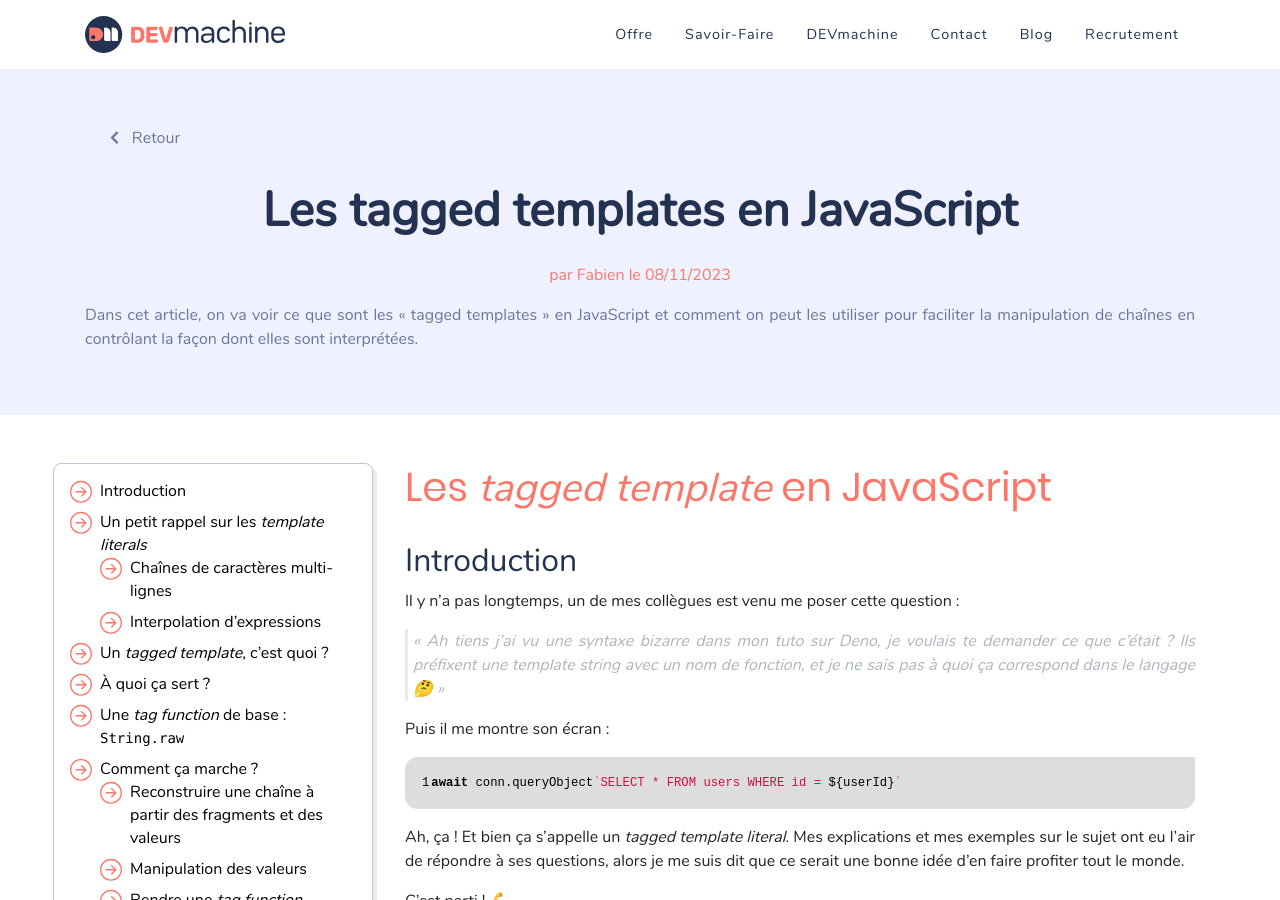
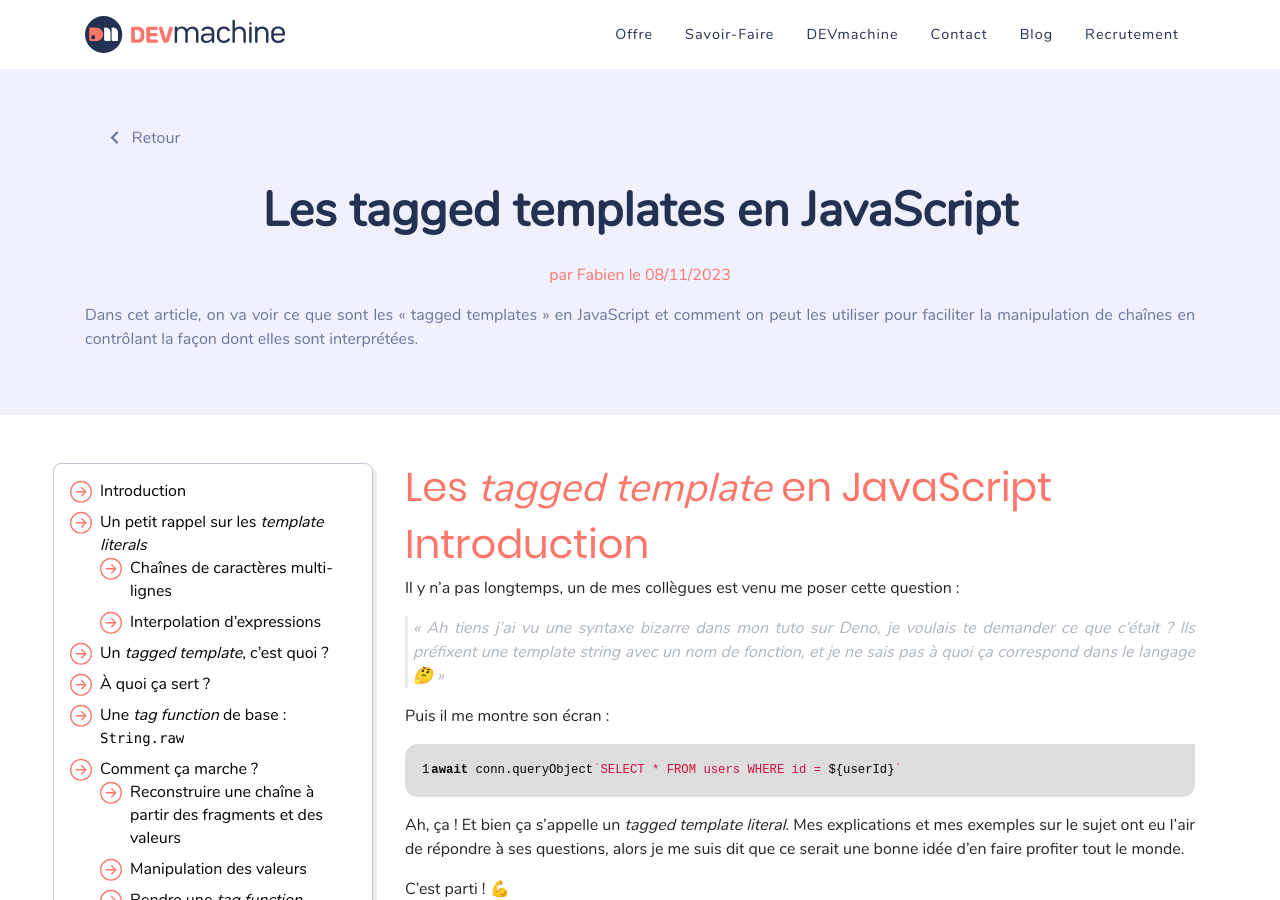
Before and after one commit to DEVmachine-fr/website, a Jekyll site: the page built from _posts/2023-11-08-tagged-templates-js.md, in a window 1280 px wide and 900 px high. Built offline with Jekyll 4.4.1, drawn with Linux system fonts in a browser that asks for light colours; nearby versions of some CDN libraries; some web fonts are replaced.

Commit message:
fix: bumping up hierarchical levels of titles

````diff
--- a/_posts/2023-11-08-tagged-templates-js.md
+++ b/_posts/2023-11-08-tagged-templates-js.md
@@ -27,7 +27,7 @@
 - [Conclusion](#conclusion)
 - [Bibliographie](#bibliographie)
 
-## Introduction
+# Introduction
 
 Il y n'a pas longtemps, un de mes collègues est venu me poser cette question :
 
@@ -48,7 +48,7 @@
 > **Note** : Le [MDN](https://developer.mozilla.org) propose dans sa documentation des traductions françaises pour [cette fonctionnalité](https://developer.mozilla.org/fr/docs/Web/JavaScript/Reference/Template_literals), mais je préfère conserver les termes anglais pour la suite de cet article.
 > Sachez toutefois pour votre culture qu'on parle respectivement de _gabarits étiquetés_ et de _littéraux de gabarits_ pour les termes _tagged template_ et _template literals_.
 
-## Un petit rappel sur les *template literals*
+# Un petit rappel sur les *template literals*
 
 Introduite avec la norme ES2015, cette fonctionnalité très attendue a enfin permis aux développeurs de construire des chaînes de caractères en y incorporant directement des expressions du langage.
 
@@ -70,7 +70,7 @@
 > **Attention !** Il s'agit d'une &laquo; _touche morte_ &raquo;, il faudra presser la touche **Espace** à la suite pour l'obtenir à la place d'une combinaison avec une voyelle (à, è, ì, etc.)
 > Ça paraît compliqué, mais l'habitude viens vite, rassurez-vous 😉
 
-### Chaînes de caractères multi-lignes
+## Chaînes de caractères multi-lignes
 
 Autre fonctionnalité intéressante, les *templates literals* peuvent s'étaler sur plusieurs lignes, comme ceci :
 
@@ -88,7 +88,7 @@
 // -> "Bienvenue chez moi"
 ```
 
-### Interpolation d'expressions
+## Interpolation d'expressions
 
 On l'a dit, on peut maintenant appeler des expressions du langage à l'intérieur de la chaîne, via la syntaxe `${<expression>}` :
 
@@ -155,7 +155,7 @@
 
 D'ailleurs, il n'est absolument pas obligatoire de renvoyer une chaîne, on peut renvoyer ce que l'on veut.
 
-##  À quoi ça sert ?
+#  À quoi ça sert ?
 
 Les tags permettent de personnaliser la façon dont les littéraux sont interprétés.
 
@@ -165,7 +165,7 @@
 
 Cela va s'avérer particulièrement utile et puissant, en particulier lorsque l'on fait du **templating** pour un autre langage au sein du code JavaScript, pour du HTML, du CSS, du SQL, etc.
 
-## Une _tag function_ de base : `String.raw`
+# Une _tag function_ de base : `String.raw`
 
 Toujours depuis ES2015, il existe un _tag_ de base dans le langage : `String.raw`.
 
@@ -186,9 +186,9 @@
 On peut aussi les utiliser pour éviter l'échappement de caractères spéciaux dans une `RegExp` créée dynamiquement à partir d'une chaîne.
 
 
-## Comment ça marche ?
+# Comment ça marche ?
 
-### Reconstruire une chaîne à partir des fragments et des valeurs
+## Reconstruire une chaîne à partir des fragments et des valeurs
 
 On a vu plus haut que la _tag function_ reçoit à la fois les fragments et les valeurs des expressions contenus dans les _template strings_.
 
@@ -258,7 +258,7 @@
 }
 ```
 
-### Manipulation des valeurs
+## Manipulation des valeurs
 
 Prenons un exemple simple avec la _tag function_ `highlight` :
 
@@ -285,7 +285,7 @@
 
 Rien ne nous empêche d'ailleurs d'appliquer une transformation sur les fragments statiques de la chaîne.
 
-### Rendre une _tag function_ paramétrable
+## Rendre une _tag function_ paramétrable
 
 On peut vouloir fournir un ou plusieurs paramètres supplémentaires à une _tag function_, pour pouvoir modifier son comportement.
 
@@ -315,9 +315,9 @@
 La chaîne est taguée par la fonction que retourne l'appel à `translate` . Celle-ci est paramétrée grâce à l'argument du paramètre `lang` qui vaut ici `"fr"`.
 
 
-## Cas d'usage
+# Cas d'usage
 
-### Requêtes préparées
+## Requêtes préparées
 
 Les requêtes préparées sont un mécanisme que l'on retrouve couramment lorsque l'on communique avec une base de données relationnelle.
 Elles permettent entre autres d'écarter les risques d'injection de code malveillant dans des requêtes SQL.
@@ -376,7 +376,7 @@
 
 Pas mal, non ? 😎
 
-### Internationalisation (i18n)
+## Internationalisation (i18n)
 
 Un autre exemple est le support de l'internationalisation (*i18n*) dans nos chaînes de caractères.
 
@@ -452,7 +452,7 @@
 // "Hola Fabien, ¿qué tal?"
 ```
 
-### Formatage de valeurs
+## Formatage de valeurs
 
 On peut aussi imaginer des _tags functions_ permettant de personnaliser le formatage des valeurs passées dans une chaîne.
 
@@ -487,7 +487,7 @@
 
 > *On pourrait améliorer ce tag en le rendant paramétrable pour spécifier des options de formatage, comme par exemple un identifiant de langue ou de monnaie.*
 
-### Bibliothèques reposant sur les _tags functions_
+## Bibliothèques reposant sur les _tags functions_
 
  - La bibliothèque **lit-html** intégrée au framework **Lit** permet de définir des *templates* HTML de composants grâce à la _tag function_ `html`.
 
@@ -515,7 +515,7 @@
 
 🌎 Lien du projet : [Site web](https://styled-components.com)
 
-## Conclusion
+# Conclusion
 
 Dans cet article, on a vu ce que sont les _tags functions_ et comment elles peuvent se combiner au _template literal_ pour adresser certaines problématiques de _templating_.
 
@@ -527,7 +527,7 @@
 
 Je vous remercie de votre attention ! 🙏 😊
 
-## Bibliographie :
+# Bibliographie :
 
 J'adresse mes remerciements aux auteurs de ces articles et de ces bibliothèques qui m'ont inspiré pour la rédaction de cet article :
 * [*Template Literals and a Practical Use of Tagged Templates in JavaScript*  par **Sanjay Bhavnani**](https://javascript.plainenglish.io/template-literals-and-a-practical-use-of-tagged-templates-58526d525d72)
````
